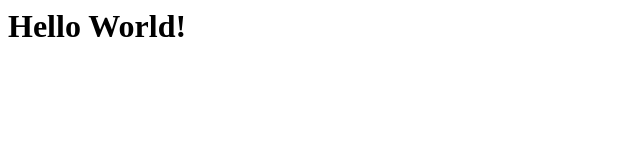
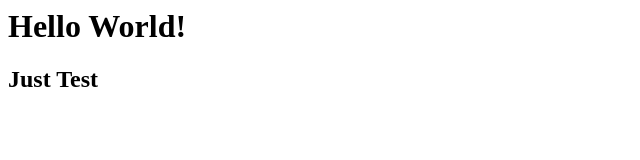
Before and after one commit to Esowo297/Esowo297.github.io, a plain HTML site: page index.html in a window 1280 px wide. Shown: the whole page, without its empty margins (0-640 px from the left). Drawn offline with Linux system fonts and the light colour scheme.

Commit message:
Update index.html
change test

```diff
--- a/index.html
+++ b/index.html
@@ -1 +1,2 @@
 <h1>Hello World!<h1>
+<h2>Just Test<h2>
```
